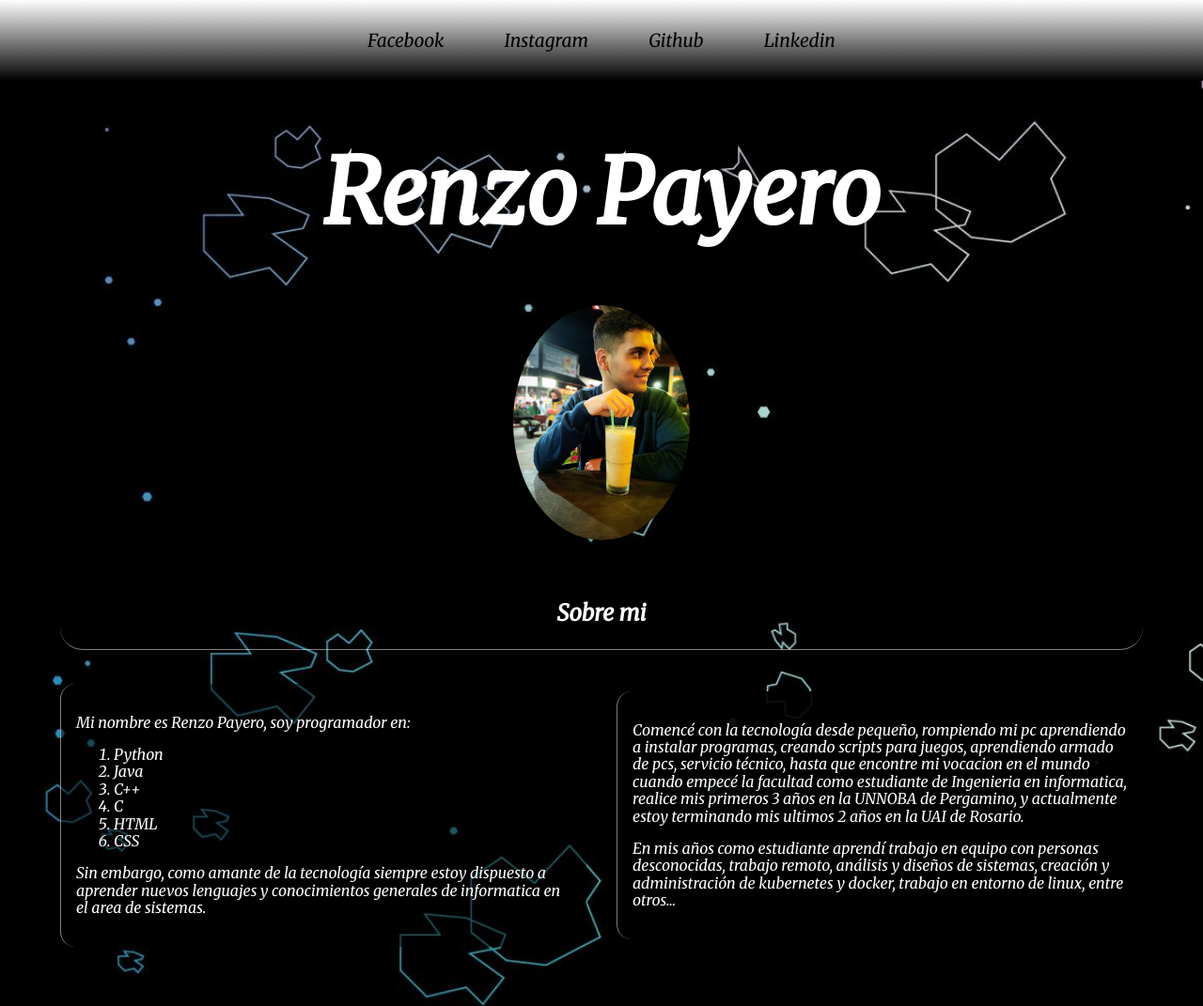
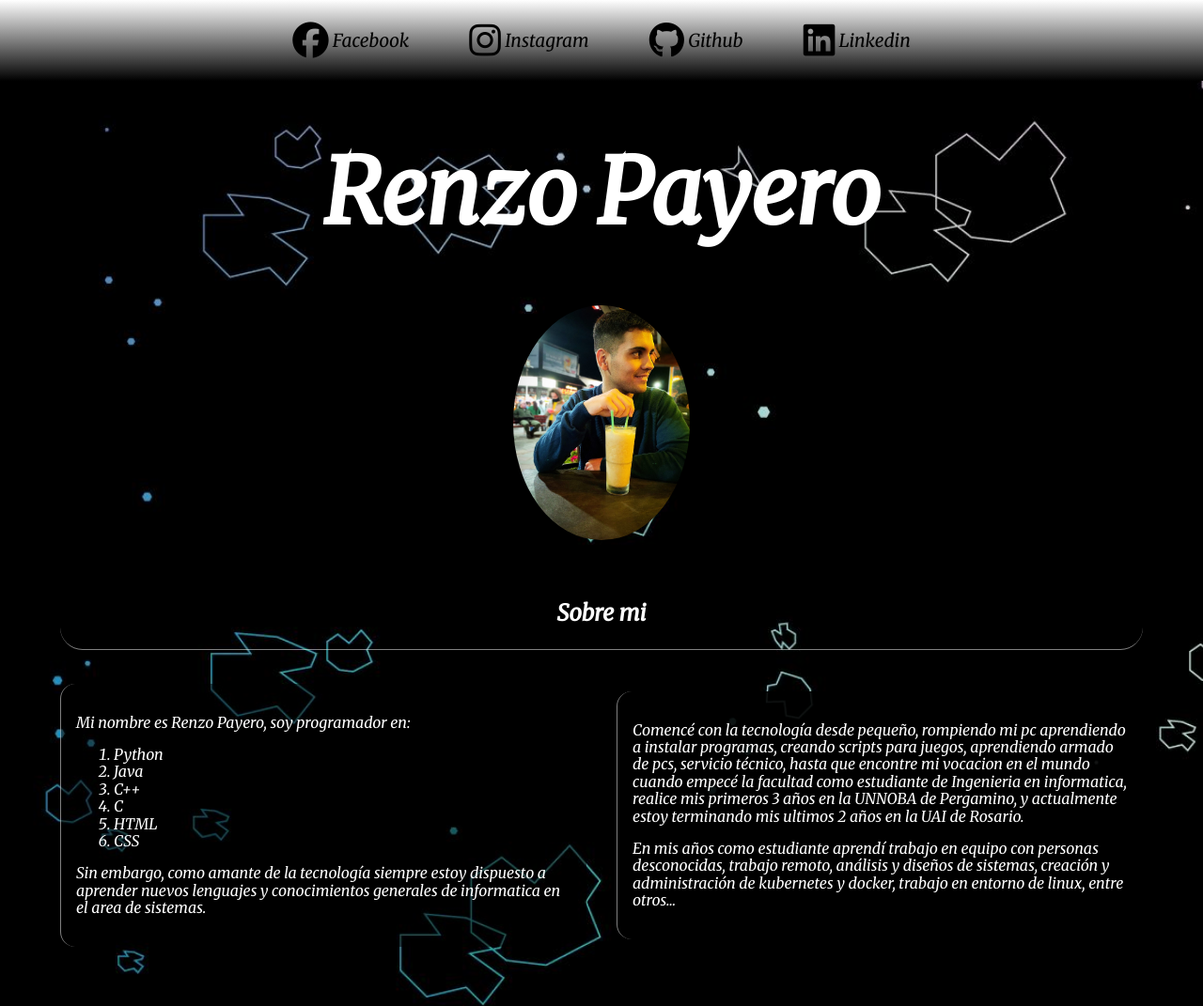
Before and after one commit to renpayero/Portafolio, a plain HTML site: page index.html in a window 1280 px wide. Shown: the top 1071 px of the page at 94% size. Drawn offline with Linux system fonts and the light colour scheme.

Commit message:
fixed_div_problem

```diff
--- a/estilo.css
+++ b/estilo.css
@@ -44,7 +44,13 @@ li:last-child {
     font-size: 120%;
     color: #000000;
 }
+.fixed_div nav ul li i{
+    color: #000000 ;
+}
 .fixed_div nav ul li a:hover{
+    color: #4000ff;
+}
+.fixed_div nav ul li i:hover{
     color: #4000ff;
 }
 
--- a/index.html
+++ b/index.html
@@ -17,10 +17,10 @@
         <div class="fixed_div">
             <nav>
                 <ul>
-                    <li><a href="https://www.facebook.com/renzo.payero" target="_blank">Facebook</a></li>
-                    <li><a href="https://www.instagram.com/renpayero/?next=%2F&hl=es-la" target="_blank">Instagram</a></li>
-                    <li><a href="https://github.com/renpayero" target="_blank">Github</a></li>
-                    <li><a href="https://www.linkedin.com/in/renzo-payero-685598233/" target="_blank">Linkedin</a></li>
+                    <li><a href="https://www.facebook.com/renzo.payero" target="_blank"><i class="fa-brands fa-facebook fa-2xl"></i> Facebook</a></li>
+                    <li><a href="https://www.instagram.com/renpayero/?next=%2F&hl=es-la" target="_blank"> <i class="fa-brands fa-instagram fa-2xl"></i> Instagram</a></li>
+                    <li><a href="https://github.com/renpayero" target="_blank"><i class="fa-brands fa-github fa-2xl"></i> Github</a></li>
+                    <li><a href="https://www.linkedin.com/in/renzo-payero-685598233/" target="_blank"><i class="fa-brands fa-linkedin fa-2xl"></i> Linkedin</a></li>
                 </ul>
             </nav>
         </div>
```
